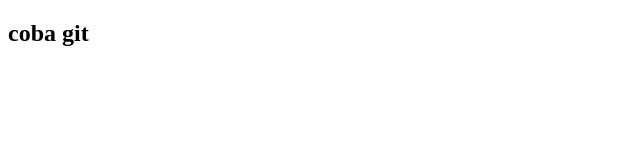
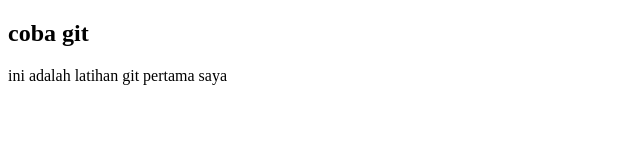
Before and after one commit to arif-prog/repository-2, a plain HTML site: page index.html in a window 1280 px wide. Shown: the whole page, without its empty margins (0-640 px from the left). Drawn offline with Linux system fonts and the light colour scheme.

Commit message:
menambahkan paragrap baru

```diff
--- a/index.html
+++ b/index.html
@@ -8,5 +8,6 @@
 </head>
 <body>
     <h2>coba git</h2>
+    <p>ini adalah latihan git pertama saya</p>
 </body>
 </html>
```
